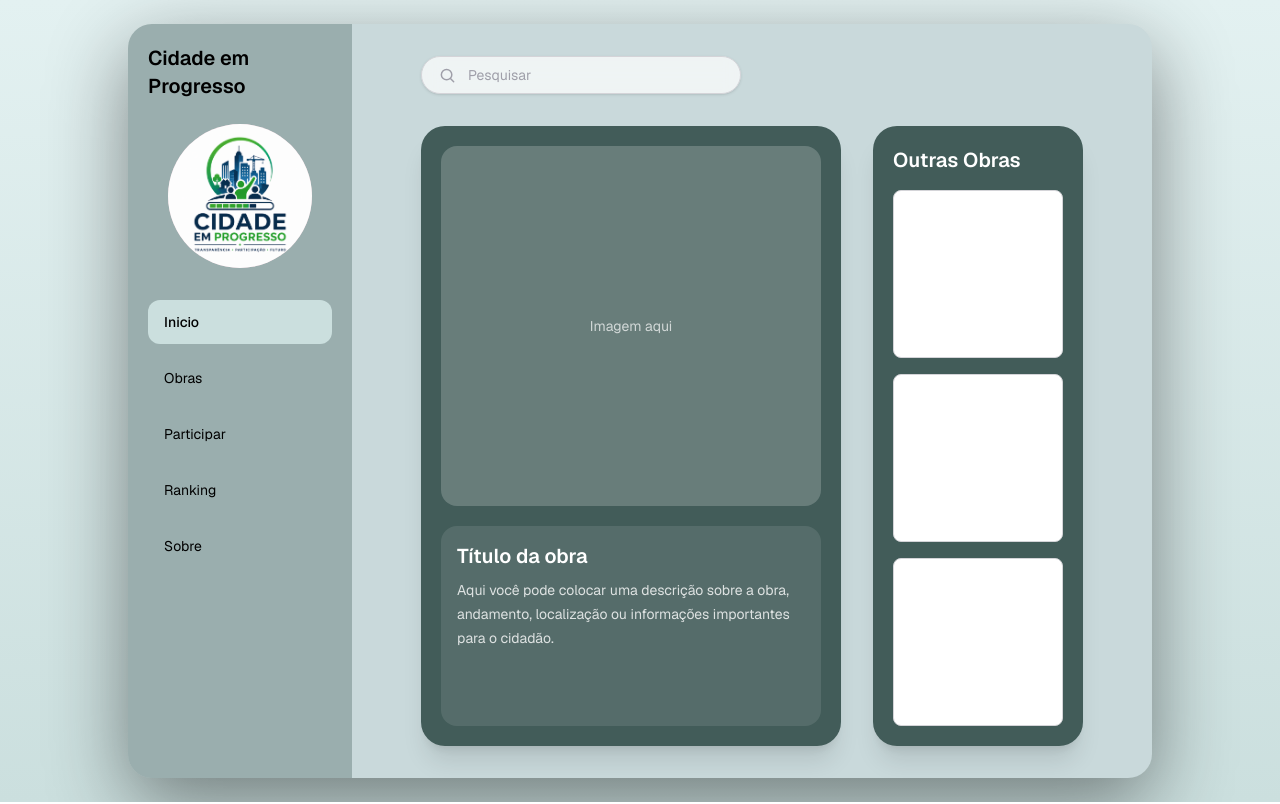
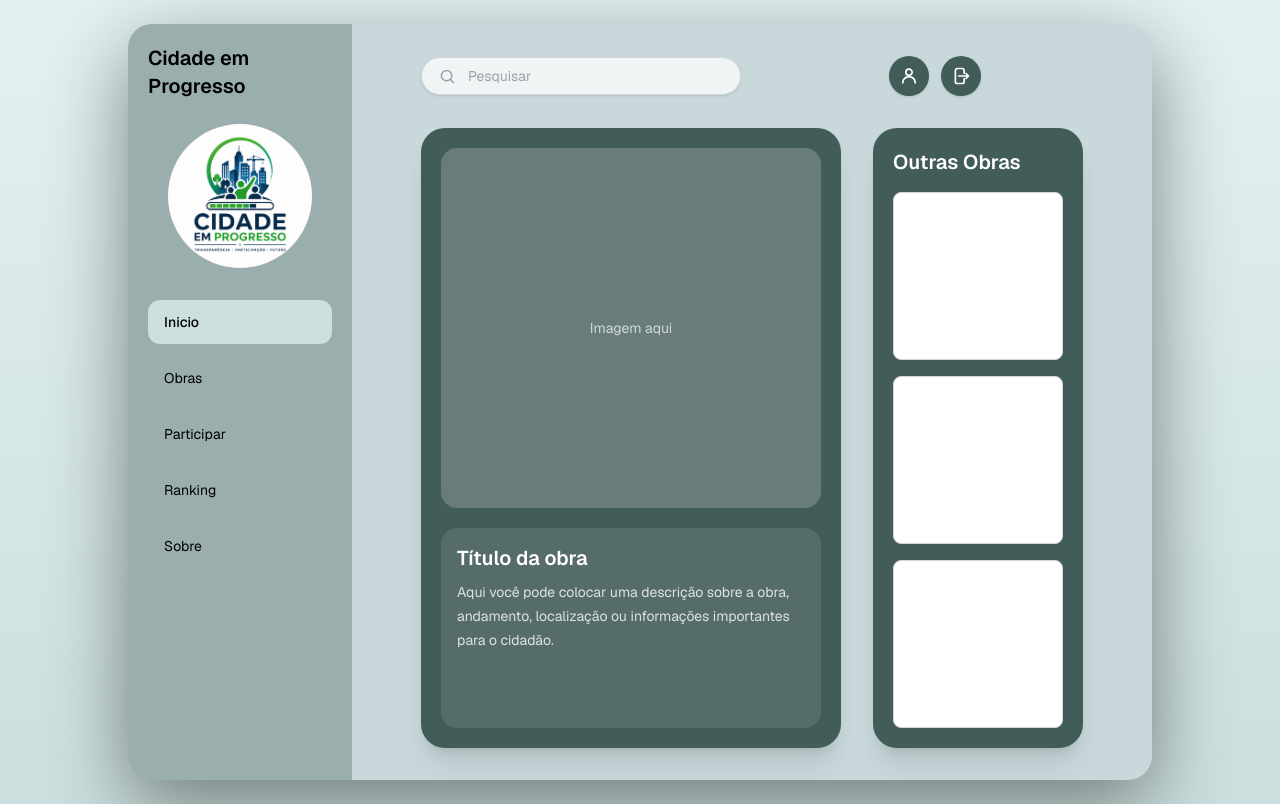
Before and after one commit to TornadoP/Cidade-Em-Progresso, a Next.js app: page / in a window 1280 px wide. Built offline with nearby package versions, Linux system fonts and the light colour scheme.

Commit message:
Adicioando Usuario e Logout

```diff
--- a/app/page.tsx
+++ b/app/page.tsx
@@ -61,8 +61,9 @@ export default function Home() {
         {/* ÁREA PRINCIPAL DA DIREITA */}
         <section className="flex flex-1 flex-col px-4 py-6 sm:px-6 md:px-10 md:py-8">
           <div className="mx-auto flex w-full max-w-[662px] flex-1 flex-col">
-            {/* Barra de pesquisa */}
-            <div className="mb-6 flex w-full justify-start md:mb-8">
+            {/* Topo: pesquisa + ícones */}
+            <div className="mb-6 flex w-full flex-col gap-4 md:mb-8 lg:flex-row lg:items-center">
+              {" "}
               <div className="flex w-full max-w-[320px] items-center gap-3 rounded-full border border-zinc-300 bg-white/70 px-4 py-2 shadow-sm backdrop-blur-sm">
                 <svg
                   xmlns="http://www.w3.org/2000/svg"
@@ -84,6 +85,54 @@ export default function Home() {
                   placeholder="Pesquisar"
                   className="w-full bg-transparent text-sm text-zinc-700 outline-none placeholder:text-zinc-400"
                 />
+              </div>
+              {/* Ícones de usuário e logout */}
+              <div className="flex items-center gap-3 lg:ml-[132px]">
+                {/* Botão usuário */}
+                <button
+                  type="button"
+                  aria-label="Perfil do usuário"
+                  onClick={() => alert("Abrir perfil do usuário")}
+                  className="flex h-10 w-10 items-center justify-center rounded-full bg-[#425C59] shadow-sm transition hover:scale-105 hover:bg-[#334846]"
+                >
+                  <svg
+                    xmlns="http://www.w3.org/2000/svg"
+                    className="h-5 w-5 text-white"
+                    fill="none"
+                    viewBox="0 0 24 24"
+                    stroke="currentColor"
+                  >
+                    <path
+                      strokeLinecap="round"
+                      strokeLinejoin="round"
+                      strokeWidth={2}
+                      d="M15.75 7.5a3.75 3.75 0 11-7.5 0 3.75 3.75 0 017.5 0zM4.5 20.25a7.5 7.5 0 0115 0"
+                    />
+                  </svg>
+                </button>
+
+                {/* Botão logout */}
+                <button
+                  type="button"
+                  aria-label="Sair da conta"
+                  onClick={() => alert("Deslogar usuário")}
+                  className="flex h-10 w-10 items-center justify-center rounded-full bg-[#425C59] shadow-sm transition hover:scale-105 hover:bg-[#334846]"
+                >
+                  <svg
+                    xmlns="http://www.w3.org/2000/svg"
+                    className="h-5 w-5 text-white"
+                    fill="none"
+                    viewBox="0 0 24 24"
+                    stroke="currentColor"
+                  >
+                    <path
+                      strokeLinecap="round"
+                      strokeLinejoin="round"
+                      strokeWidth={2}
+                      d="M15.75 9V5.25A2.25 2.25 0 0013.5 3h-6A2.25 2.25 0 005.25 5.25v13.5A2.25 2.25 0 007.5 21h6a2.25 2.25 0 002.25-2.25V15M18 15l3-3m0 0l-3-3m3 3H9"
+                    />
+                  </svg>
+                </button>
               </div>
             </div>
 
```
